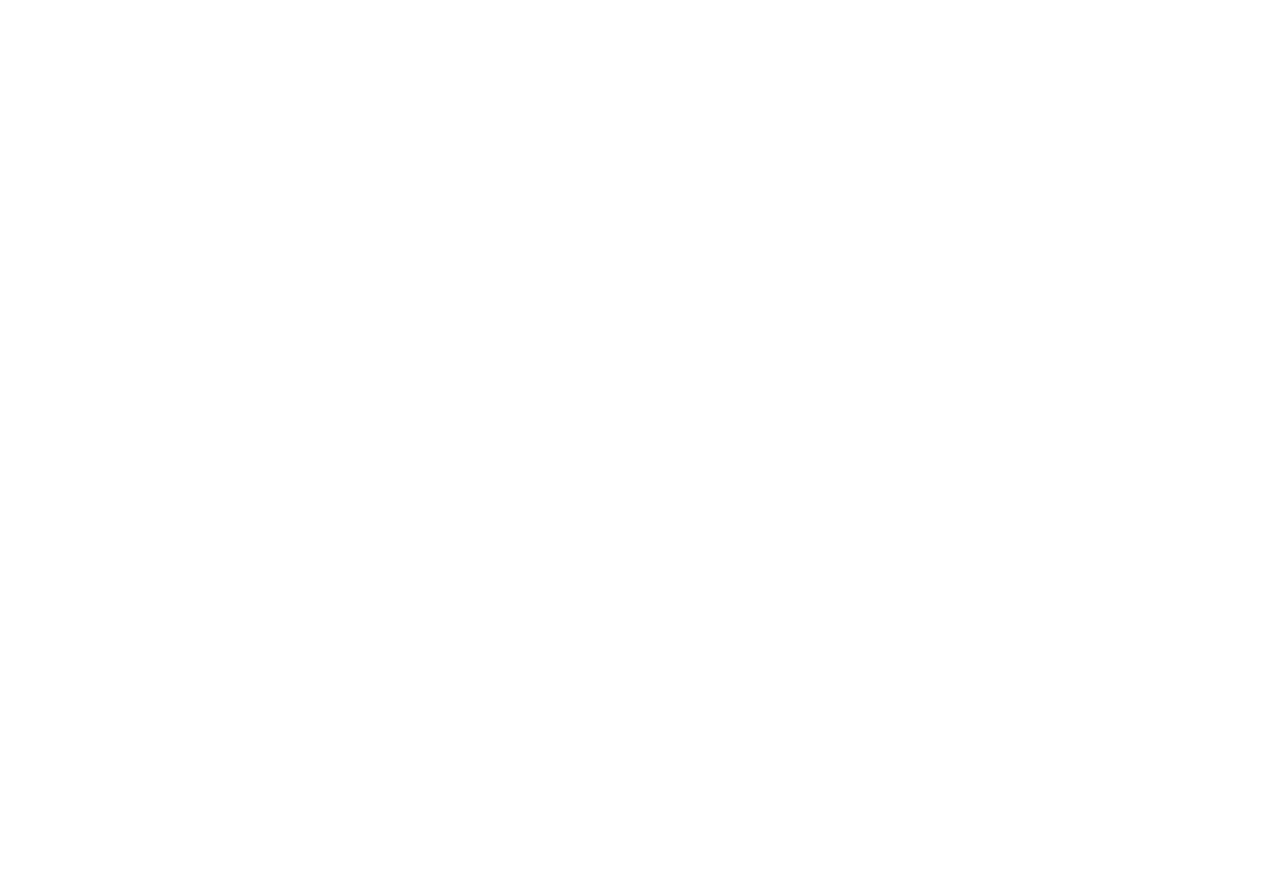
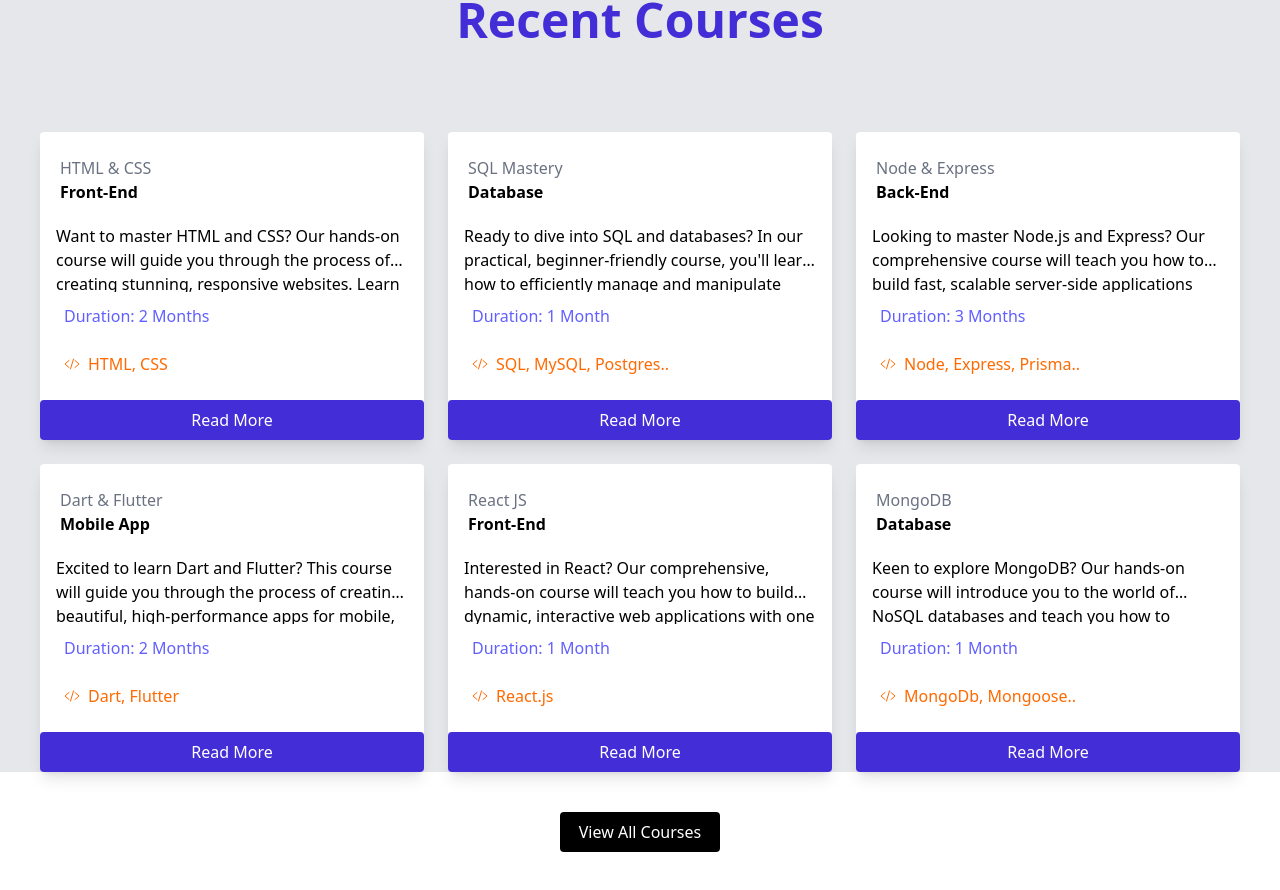
Before and after one commit to atoosh22/QALAM-PLATFORM, a React (Vite) app: page / in a window 1280 px wide. Shown: the part 716-1606 px from the top of the page. Before the commit the page ends 800 px from the top, so only its background shows below. Built offline with nearby package versions, Linux system fonts and the light colour scheme.

Commit message:
list courses

```diff
--- a/package.json
+++ b/package.json
@@ -13,6 +13,7 @@
     "@tailwindcss/vite": "^4.1.18",
     "react": "^19.2.0",
     "react-dom": "^19.2.0",
+    "react-icons": "^5.5.0",
     "react-router-dom": "^7.10.1",
     "tailwindcss": "^4.1.18"
   },
--- /dev/null
+++ b/src/Component/CourseCard.jsx
@@ -0,0 +1,23 @@
+import React from 'react'
+import { IoCodeSlashOutline } from "react-icons/io5";
+import { Link } from 'react-router-dom';
+
+const CourseCard = ({course}) => {
+  return (
+    <>
+         <div className="bg-white shadow-lg rounded pt-6">
+        <span className="text-gray-500 px-5">{course.title}</span>
+        <h2 className="font-bold px-5">{course.type}</h2>
+        <p className="px-4 py-5 mb-3 line-clamp-2 ">{course.description}</p>
+        <Link to="#" className="text-indigo-500 pl-6">Duration: {course.duration}</Link>
+        <div className="flex items-center text-orange-500 p-6">
+          <IoCodeSlashOutline />
+          <h3 className="ml-2">{course.technology}</h3>
+        </div>
+        <Link className="bg-indigo-700 hover:bg-indigo-500 text-white rounded text-center block py-2" to="coursedetails.html">Read More</Link>
+      </div>
+    </>
+  )
+}
+
+export default CourseCard
--- /dev/null
+++ b/src/Component/Courses.jsx
@@ -0,0 +1,25 @@
+import React from 'react'
+import CourseCard from './CourseCard'
+import CourseList from '../CourseList'
+
+const Courses = ({isHome}) => {
+  return (
+ <section className="bg-gray-200">
+    <h1 className="text-5xl text-center font-bold text-indigo-700 p-10 mt-12" >  {isHome? "Recent Courses" :"All Courses"}</h1>
+    <div className="grid grid-cols-1 md:grid-cols-3 mx-10 mt-12 gap-6">
+
+
+  {CourseList.map((course) => (
+  <CourseCard course={course} />
+))}
+
+
+
+    </div>
+  </section>
+
+
+  )
+}
+
+export default Courses
--- /dev/null
+++ b/src/Component/ViewAllCourses.jsx
@@ -0,0 +1,17 @@
+import React from 'react'
+import { Link } from 'react-router-dom'
+const ViewAllCourses = () => {
+  return (
+    <>
+    <div className="flex justify-center">
+    <Link to="courses.html" className="text-center p-2 text-white bg-black rounded mt-10 mb-12 w-40 hover:bg-gray-800 transition">
+      View All Courses
+    </Link>
+  </div>
+
+
+    </>
+  )
+}
+
+export default ViewAllCourses
--- /dev/null
+++ b/src/CourseList.json
@@ -0,0 +1,91 @@
+[
+    {
+      "id": "1",
+      "title": "HTML & CSS",
+      "type": "Front-End",
+      "description": "Want to master HTML and CSS? Our hands-on course will guide you through the process of creating stunning, responsive websites. Learn the fundamentals of web design and development, from structuring content with HTML to styling it beautifully with CSS. With real-world projects, you'll gain the skills needed to build professional-grade websites that adapt to any screen size. Start your journey today and unlock the potential of web development!",
+      "technology": "HTML, CSS",
+      "duration": "2 Months",
+      "price": "10",
+      "instructor": {
+        "name": "Mohamed Abdillahi",
+        "description": "An experienced web developer with expertise in crafting responsive and user-friendly websites. Mohamed has a passion for teaching HTML and CSS through practical, real-world projects.",
+        "contactEmail": "contact@teksolutions.com",
+        "contactPhone": "555-555-5555"
+      }
+    },
+    {
+      "id": "2",
+      "title": "SQL Mastery",
+      "type": "Database",
+      "technology": "SQL, MySQL, Postgres..",
+      "description": "Ready to dive into SQL and databases? In our practical, beginner-friendly course, you'll learn how to efficiently manage and manipulate data using SQL. Understand database structures, queries, and advanced techniques to interact with relational databases. Whether you're building data-driven applications or analyzing data, this course will equip you with the skills to work confidently with SQL and databases. By the end, you'll be prepared to tackle any database challenge with ease.",
+      "duration": "1 Month",
+      "price": "15",
+      "instructor": {
+        "name": "Abdillahi Haji",
+        "description": "A skilled database engineer with years of experience in managing complex database systems. Abdillahi specializes in teaching SQL with a focus on practical applications and efficiency.",
+        "contactPhone": "555-555-5555"
+      }
+    },
+    {
+      "id": "3",
+      "title": "Node & Express",
+      "type": "Back-End",
+      "technology": "Node, Express, Prisma..",
+      "description": "Looking to master Node.js and Express? Our comprehensive course will teach you how to build fast, scalable server-side applications using these powerful technologies. Dive into JavaScript on the backend and discover how Express simplifies routing and middleware. You'll learn how to create robust APIs, connect to databases, and handle user authentication. With hands-on exercises, you'll gain the practical experience needed to develop production-ready web apps with Node.js and Express. Start building your backend skills today!",
+      "duration": "3 Months",
+      "price": "20",
+      "instructor": {
+        "name": "Fatima Mouse",
+        "description": "A backend developer with a deep understanding of Node.js and Express. Fatima excels at breaking down complex concepts and guiding students through building scalable backend solutions.",
+        "contactEmail": "contact@dolorsitamet.com",
+        "contactPhone": "555-555-5555"
+      }
+    },
+    {
+      "id": "4",
+      "title": "Dart & Flutter",
+      "type": "Mobile App",
+      "description": "Excited to learn Dart and Flutter? This course will guide you through the process of creating beautiful, high-performance apps for mobile, web, and desktop. With Dart as your programming language and Flutter for building UIs, you'll learn how to develop apps that run seamlessly across platforms. From designing intuitive interfaces to connecting with databases and APIs, you’ll gain a deep understanding of app development. By the end of the course, you'll be able to build and deploy real-world applications, ready to wow users with your skills.",
+      "technology": "Dart, Flutter",
+      "duration": "2 Months",
+      "price": "10",
+      "instructor": {
+        "name": "Mahdi Moalim",
+        "description": "An accomplished mobile developer with a knack for creating cross-platform apps. Mahdi is dedicated to teaching Dart and Flutter with a focus on real-world development.",
+        "contactEmail": "contact@adipisicingelit.com",
+        "contactPhone": "555-555-5555"
+      }
+    },
+    {
+      "id": "5",
+      "title": "React JS",
+      "type": "Front-End",
+      "description": "Interested in React? Our comprehensive, hands-on course will teach you how to build dynamic, interactive web applications with one of the most popular JavaScript libraries today. You'll learn how to work with components, manage state, handle events, and integrate APIs. Through practical examples, you'll understand how to create fast, responsive user interfaces that enhance the user experience. Whether you're building a single-page app or a complex web application, React will give you the tools to create engaging web experiences.",
+      "technology": "React.js",
+      "duration": "1 Month",
+      "price": "20",
+      "instructor": {
+        "name": "Jamma Abdi",
+        "description": "A React specialist with extensive experience in developing dynamic, single-page applications. Jamma loves helping students master React's powerful features.",
+        "contactEmail": "contact@consecteturadipisicing.com",
+        "contactPhone": "555-555-5555"
+      }
+    },
+    {
+      "id": "6",
+      "title": "MongoDB",
+      "type": "Database",
+      "description": "Keen to explore MongoDB? Our hands-on course will introduce you to the world of NoSQL databases and teach you how to manage data effectively using MongoDB. You'll learn how to store, query, and update data in a flexible, scalable way. Discover how to design and structure databases for modern applications, and understand how MongoDB integrates with popular backend technologies like Node.js. By the end of the course, you'll be equipped to build data-driven apps that handle large volumes of unstructured data efficiently. Start mastering MongoDB today!",
+      "technology": "MongoDb, Mongoose..",
+      "duration": "1 Month",
+      "price": "15",
+      "instructor": {
+        "name": "Zamzam Hassan",
+        "description": "A NoSQL expert with a deep understanding of MongoDB's capabilities. Zamzam is passionate about helping students design and implement modern database solutions.",
+        "contactEmail": "contact@ipsumlorem.com",
+        "contactPhone": "555-555-5555"
+      }
+    }
+  ]
--- a/src/Pages/AddCourses.jsx
+++ b/src/Pages/AddCourses.jsx
@@ -2,7 +2,7 @@
 
 const AddCourses = () => {
   return (
-    <div>
+    <div className='mt-20'>
       Add
     </div>
   )
--- a/src/Pages/CoursesPage.jsx
+++ b/src/Pages/CoursesPage.jsx
@@ -1,9 +1,10 @@
 import React from 'react'
+import Courses from '../Component/Courses'
 
 const CoursesPage = () => {
   return (
     <div>
-
+      <Courses/>
     </div>
   )
 }
--- a/src/Pages/HomePage.jsx
+++ b/src/Pages/HomePage.jsx
@@ -1,12 +1,17 @@
 import React from 'react'
 import Hero from '../Component/Hero'
 import HomeCards from '../Component/HomeCards'
+import Courses from '../Component/Courses'
+import ViewAllCourses from '../Component/ViewAllCourses'
 
 const HomePage = () => {
   return (
     <>
      <Hero title="Become Full-stack Web developer" subTitle=" Learn the skills you need to become a professional web developer."/>
      <HomeCards/>
+
+     <Courses isHome={true}/>
+     <ViewAllCourses/>
     </>
   )
 }
```
Also changed, not shown: 1 other file (tests, documents, lock files or other folders).
